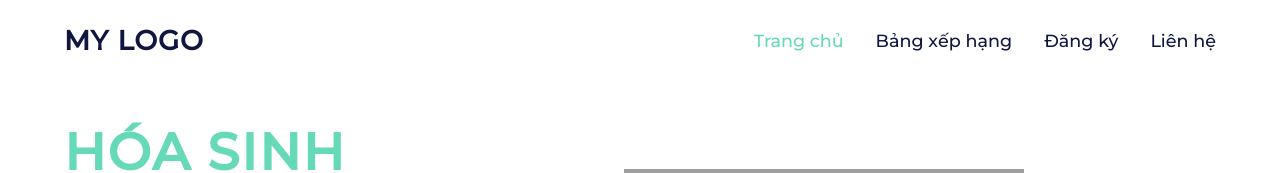
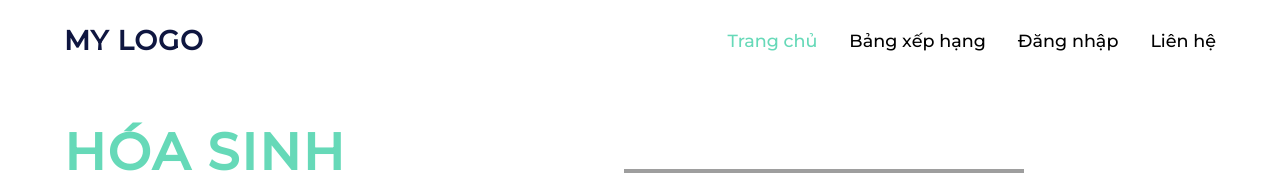
Before and after one commit to phongvanngo/HOA-SINH-CHAMPIONSHIP-USERPAGE, a React (Create React App) app: page / in a window 1280 px wide. Before the commit this address led to /Home. Shown: the top 173 px of the page. Built offline with nearby package versions, Linux system fonts and the light colour scheme; grey boxes are pictures that could not be loaded.

Commit message:
done nav bar

```diff
--- a/src/containers/Pages/Contact/Contact.js
+++ b/src/containers/Pages/Contact/Contact.js
@@ -0,0 +1,18 @@
+import React, { useEffect } from 'react'
+
+export default function Contact() {
+    useEffect(() => {
+        var menuContainer = document.getElementById("MenuUserPage");
+        var menuList = menuContainer.getElementsByClassName("menu-item");
+        var currentItem = menuContainer.getElementsByClassName("contact");
+        for (var i = 0; i < menuList.length; i++) {
+            menuList[i].className = menuList[i].className.replace(" active", "");
+        }
+        currentItem[0].className += " active";
+    }, [])
+    return (
+        <div>
+            Contact
+        </div>
+    )
+}
--- a/src/containers/Pages/Homepage/Homepage.js
+++ b/src/containers/Pages/Homepage/Homepage.js
@@ -4,12 +4,14 @@ import React, { useEffect } from 'react'
 export default function Homepage() {
 
     useEffect(() => {
-        var menu = document.querySelector('.menu');
-        var menuBtn = document.querySelector('.menu button');
-        menuBtn.addEventListener('click', () => {
-            menu.classList.toggle('opened')
-        })
-    })
+        var menuContainer = document.getElementById("MenuUserPage");
+        var menuList = menuContainer.getElementsByClassName("menu-item");
+        var currentItem = menuContainer.getElementsByClassName("homepage");
+        for (var i = 0; i < menuList.length; i++) {
+            menuList[i].className = menuList[i].className.replace(" active", "");
+        }
+        currentItem[0].className += " active";
+    }, [])
 
 
     return (
--- a/src/containers/Pages/Leaderboard/Leaderboard.js
+++ b/src/containers/Pages/Leaderboard/Leaderboard.js
@@ -1,9 +1,18 @@
-import React from 'react'
+import React, { useEffect } from 'react'
 
 export default function Leaderboard() {
+    useEffect(() => {
+        var menuContainer = document.getElementById("MenuUserPage");
+        var menuList = menuContainer.getElementsByClassName("menu-item");
+        var currentItem = menuContainer.getElementsByClassName("leaderboard");
+        for (var i = 0; i < menuList.length; i++) {
+            menuList[i].className = menuList[i].className.replace(" active", "");
+        }
+        currentItem[0].className += " active";
+    }, [])
     return (
         <div>
-
+            Bang xep hang
         </div>
     )
 }
--- a/src/containers/Pages/UserDashboard/UserDashboard.scss
+++ b/src/containers/Pages/UserDashboard/UserDashboard.scss
@@ -49,6 +49,7 @@ homepage-container {
 }
 
 .menu-list li {
+        color:black;
     display: inline-block;
     margin-left: 32px;
     font-size: 1.1em;
@@ -56,10 +57,35 @@ homepage-container {
     transition: color 0.3s;
 }
 
-.menu-list li.active,
-.menu-list li:hover {
+.menu-list li a {
+    text-decoration: none;
+    color: black;
+
+}
+
+.menu-list li .active,
+.menu-list li .menu-item:hover {
     color: #66D9B8;
 }
+// .menu-list li a .active,
+// .menu-list li a:hover {
+//     color: #66D9B8;
+// }
+// .menu-list .menu-item.active,
+// .menu-list .menu-item:hover {
+//     color: #66D9B8;
+// }
+
+// .menu-list .menu-item {
+//     text-decoration: none;
+
+//     color:black;
+//     display: inline-block;
+//     margin-left: 32px;
+//     font-size: 1.1em;
+//     cursor: pointer;
+//     transition: color 0.3s;
+// }
 
 .main {
     flex: 1;
@@ -219,6 +245,10 @@ button.cta:hover {
         margin: 32px 0px;
     }
 
+    .menu-list li .menu-item {
+        color: white;
+    }
+
     .menu.opened .menu-list {
         transform: translateX(0);
     }
--- a/src/containers/Pages/UserDashboard/Views/MainArea.js
+++ b/src/containers/Pages/UserDashboard/Views/MainArea.js
@@ -1,20 +1,30 @@
 import React, { lazy } from 'react'
 import { Redirect, Route, Switch, useRouteMatch } from 'react-router-dom';
 
-import { UserDashboardRoutes } from './../../../../routes.const';
+import { UserDashboardRoutes, PublicRoutes } from './../../../../routes.const';
 import UserDashboardView from './UserDashboardView';
 
 const Homepage = lazy(() => import('../../Homepage/Homepage'));
+const Leaderboard = lazy(() => import('./../../Leaderboard/Leaderboard'));
+const UserSignIn = lazy(() => import('./../../UserSignIn/UserSignIn'));
+const ContactPage = lazy(() => import('./../../Contact/Contact'));
 
 
 export default function MainArea() {
     const match = useRouteMatch();
-    const { HOMEPAGE } = UserDashboardRoutes;
+    const { HOMEPAGE, LEADERBOARD, TEST, USER_LOGIN, CONTACT } = UserDashboardRoutes;
     return (
         <div>
-            <Redirect exact from={match.url} to={HOMEPAGE} />
-            <Route path={HOMEPAGE} component={Homepage} />
-
+            <Switch>
+                <Route path={HOMEPAGE} component={Homepage} />
+                <Route path={LEADERBOARD} component={Leaderboard} />
+                <Route path={USER_LOGIN} component={UserSignIn} />
+                <Route path={CONTACT} component={ContactPage} />
+                <Route component={Homepage} />
+                {/* <Route exact path={PublicRoutes.USER_DASHBOARD} component={Homepage} /> */}
+                {/* <Redirect exact from={match.url} to={HOMEPAGE} /> */}
+                {/* <Redirect exact from={match.url} to={HOMEPAGE} /> */}
+            </Switch>
         </div>
     )
 }
--- a/src/containers/Pages/UserDashboard/Views/UserDashboardView.js
+++ b/src/containers/Pages/UserDashboard/Views/UserDashboardView.js
@@ -1,13 +1,29 @@
 import React, { useEffect } from 'react'
+import { Link } from 'react-router-dom';
 import MainArea from './MainArea';
-
+import { UserDashboardRoutes } from './../../../../routes.const';
 export default function UserDashboardView() {
 
+    const { HOMEPAGE, LEADERBOARD, CONTACT, USER_LOGIN } = UserDashboardRoutes;
+
     const handleClickDotButton = (e) => {
-        console.log(e);
         var menu = document.querySelector('.menu');
         menu.classList.toggle('opened');
     }
+
+    useEffect(() => {
+        var menuContainer = document.getElementById("MenuUserPage");
+        var menuList = menuContainer.getElementsByClassName("menu-item");
+
+        // Loop through the buttons and add the active class to the current/clicked button
+        for (var i = 0; i < menuList.length; i++) {
+            menuList[i].addEventListener("click", function () {
+                var menu = document.querySelector('.opened');
+                if (menu !== null) menu.classList.toggle('opened');
+            });
+        }
+
+    })
 
 
     return (
@@ -16,11 +32,19 @@ export default function UserDashboardView() {
                 <h1>My Logo</h1>
 
                 <section className="menu">
-                    <ul className="menu-list">
-                        <li className="active">Trang chủ</li>
-                        <li>Bảng xếp hạng</li>
-                        <li>Đăng ký</li>
-                        <li>Liên hệ</li>
+                    <ul className="menu-list" id="MenuUserPage">
+                        <li>
+                            <Link to={HOMEPAGE} className="menu-item homepage">Trang chủ</Link>
+                        </li>
+                        <li>
+                            <Link to={LEADERBOARD} className="menu-item leaderboard">Bảng xếp hạng</Link>
+                        </li>
+                        <li>
+                            <Link to={USER_LOGIN} className="menu-item signin">Đăng nhập</Link>
+                        </li>
+                        <li>
+                            <Link to={CONTACT} className="menu-item contact">Liên hệ</Link>
+                        </li>
                     </ul>
 
                     <button onClick={handleClickDotButton}>
--- a/src/containers/Pages/UserSignIn/UserSignIn.js
+++ b/src/containers/Pages/UserSignIn/UserSignIn.js
@@ -1,9 +1,21 @@
-import React from 'react'
+import React, { useEffect } from 'react'
 
 export default function UserSignIn() {
+    useEffect(() => {
+        var menuContainer = document.getElementById("MenuUserPage");
+        var menuList = menuContainer.getElementsByClassName("menu-item");
+        var currentItem = menuContainer.getElementsByClassName("signin");
+
+        for (var i = 0; i < menuList.length; i++) {
+            menuList[i].className = menuList[i].className.replace(" active", "");
+        }
+
+        currentItem[0].className += " active";
+
+    }, [])
     return (
         <div>
-
+            User sign in
         </div>
     )
 }
--- a/src/routes.const.js
+++ b/src/routes.const.js
@@ -7,13 +7,14 @@ export const DashboardRoutes = {
 }
 export const UserDashboardRoutes = {
     HOMEPAGE: "/Home",
-    RANK: "/Rank",
+    LEADERBOARD: "/bang-xep-hang",
     TEST: "/Test",
-    USER_LOGIN: "/UserLogin",
+    USER_LOGIN: "/dang-nhap",
+    CONTACT: "/lien-he"
 }
 
 export const PublicRoutes = {
     DASHBOARD: "/Dashboard",
     SIGN_IN: "/SignIn",
-    USER_DASHBOARD:"/",
+    USER_DASHBOARD: "/",
 }
--- a/src/routes.js
+++ b/src/routes.js
@@ -27,12 +27,12 @@ export default function AppRoutes() {
         <Suspense fallback={<div>Loading</div>}>
             <Router>
                 <Switch>
-                    <Route path={PublicRoutes.USER_DASHBOARD} component={UserDashboard} exact={false} />
                     {/* <Redirect exact from="/" to={PublicRoutes.USER_DASHBOARD} /> */}
                     <PrivateRoute path={PublicRoutes.DASHBOARD}>
                         <Dashboard />
                     </PrivateRoute>
                     <Route path={PublicRoutes.SIGN_IN} component={SignIn} exact={true} />
+                    <Route path={PublicRoutes.USER_DASHBOARD} component={UserDashboard} exact={false} />
                     <Route component={NotFound} />
                 </Switch>
             </Router>
```
